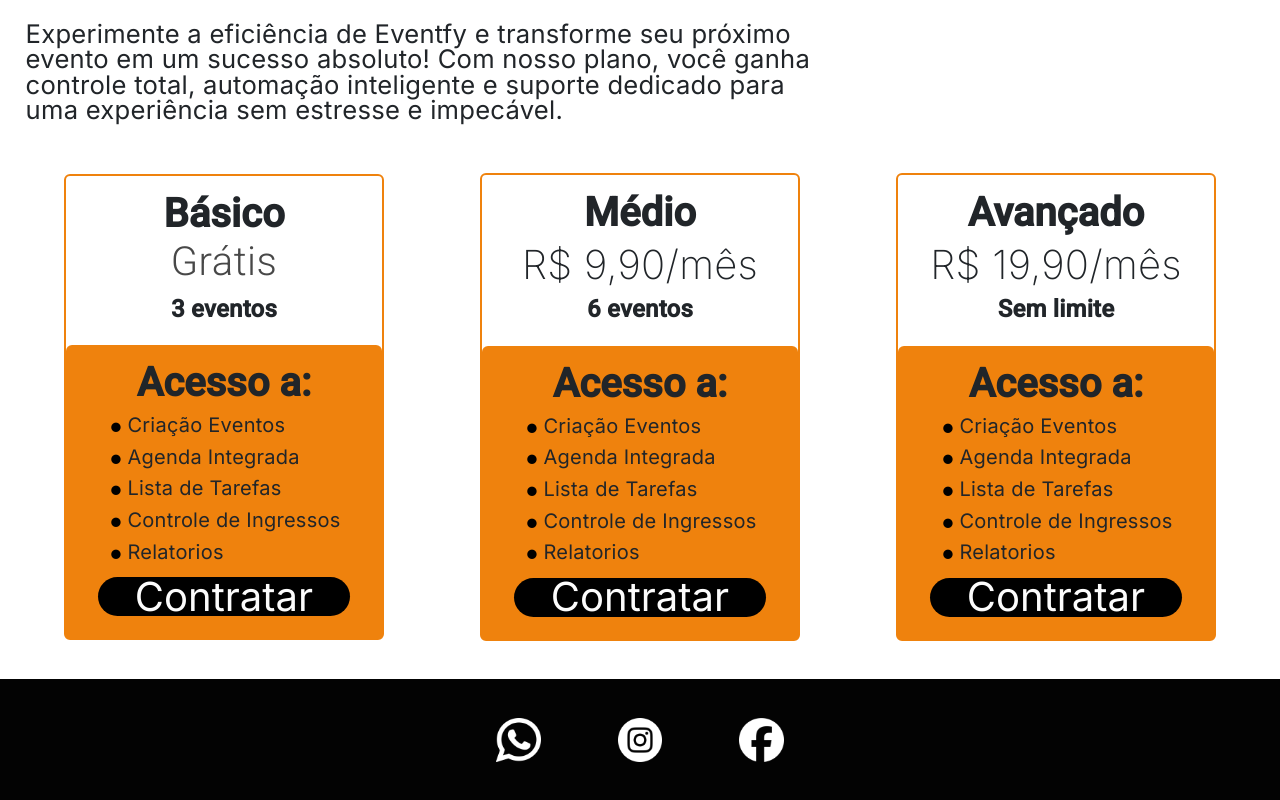
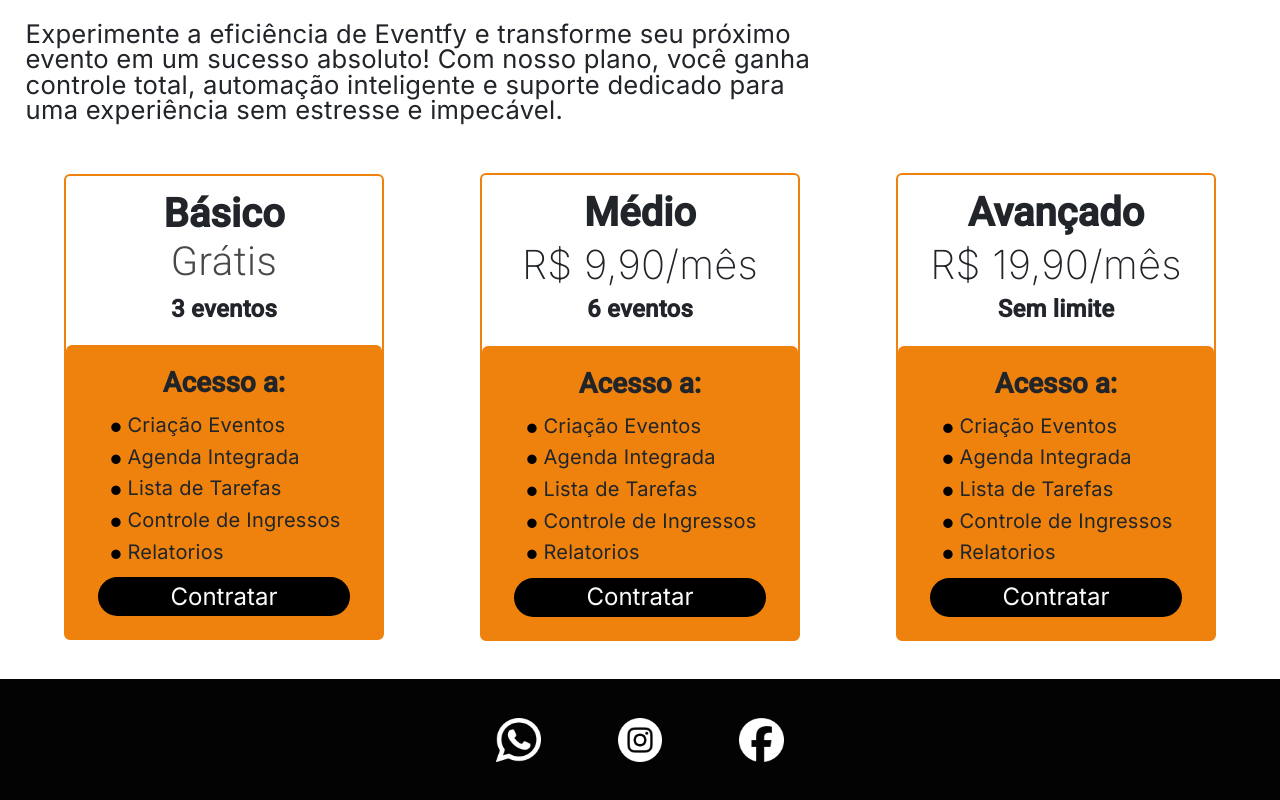
Before and after one commit to GiovannePDS7/Event-Fy, an Angular app: page /apresentacao in a window 1280 px wide. Shown: the part 2254-3054 px from the top of the page. Built offline with nearby package versions, Linux system fonts and the light colour scheme.

Commit message:
ajustando fonte dos planos

```diff
--- a/src/app/Components/Apresentacao/planos/planos.component.html
+++ b/src/app/Components/Apresentacao/planos/planos.component.html
@@ -79,9 +79,10 @@
 
 
 <div class="d-none d-lg-block d-xxl-block">
-    <section id="text-PlanosLG" >
-        <h1 class=" align-items-star" id="planosLg">Planos</h1><div id="linha"></div>
-        <p >Experimente a eficiência de Eventfy e transforme seu próximo evento em um
+    <section id="text-PlanosLG">
+        <h1 class=" align-items-star" id="planosLg">Planos</h1>
+        <div id="linha"></div>
+        <p>Experimente a eficiência de Eventfy e transforme seu próximo evento em um
             sucesso absoluto! Com nosso plano, você ganha controle total, automação
             inteligente e suporte dedicado para uma experiência sem estresse e impecável.</p>
 
@@ -92,7 +93,7 @@
             <h2 class="gratis fw-lighter fs-1">Grátis</h2>
             <h3 class="fs-4">3 eventos</h3>
             <div class="sub-Card">
-            <h1 class="fs-1">Acesso a:</h1>
+                <h1 class="fs-3">Acesso a:</h1>
                 <div class="custom-list-container">
                     <ul class="ul-planos pb-1">
                         <li class="custom-list-item fs-5">Criação Eventos</li>
@@ -102,7 +103,7 @@
                         <li class="custom-list-item fs-5">Relatorios</li>
                     </ul>
                 </div>
-            <button [routerLink]="['/login']" class="btn-hire fs-1">Contratar</button>
+                <button [routerLink]="['/login']" class="btn-hire fs-4">Contratar</button>
             </div>
         </div>
         <div class="card" id="card-Lg2">
@@ -112,7 +113,7 @@
             </div>
             <h3 class="fs-4">6 eventos</h3>
             <div class="sub-Card">
-        <h1 class="fs-1">Acesso a:</h1>
+                <h1 class="fs-3">Acesso a:</h1>
                 <div class="custom-list-container">
                     <ul class="ul-planos pb-1">
                         <li class="custom-list-item fs-5">Criação Eventos</li>
@@ -122,7 +123,7 @@
                         <li class="custom-list-item fs-5">Relatorios</li>
                     </ul>
                 </div>
-          <button [routerLink]="['/login']" class="btn-hire fs-1">Contratar</button>
+                <button [routerLink]="['/login']" class="btn-hire fs-4">Contratar</button>
             </div>
         </div>
         <div class="card" id="card-Lg3">
@@ -132,7 +133,7 @@
             </div>
             <h3 class="fs-4">Sem limite</h3>
             <div class="sub-Card">
-        <h1 class="fs-1">Acesso a:</h1>
+                <h1 class="fs-3">Acesso a:</h1>
                 <div class="custom-list-container">
                     <ul class="ul-planos pb-1">
                         <li class="custom-list-item fs-5">Criação Eventos</li>
@@ -142,7 +143,7 @@
                         <li class="custom-list-item fs-5">Relatorios</li>
                     </ul>
                 </div>
-        <button [routerLink]="['/login']" class="btn-hire fs-1">Contratar</button>
+                <button [routerLink]="['/login']" class="btn-hire fs-4">Contratar</button>
             </div>
         </div>
     </div>
```
Lines whose indentation alone changed are shown as unchanged.
